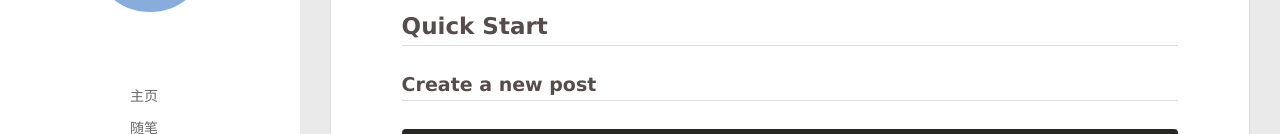
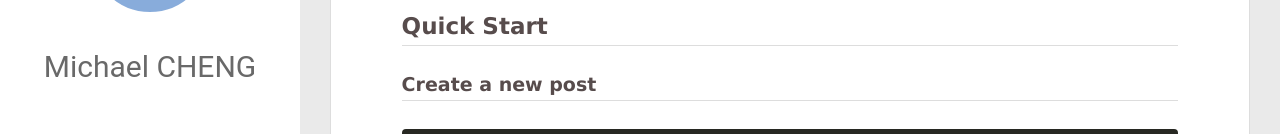
Before and after one commit to zche4846/zche4846-zche4846.github.io, a plain HTML site: page 2020/11/15/hello-world/index.html in a window 1280 px wide. Shown: the part 223-357 px from the top of the page. Drawn offline with Linux system fonts and the light colour scheme; no server answers.

Commit message:
Site updated: 2020-11-17 00:45:58

```diff
--- a/2020/11/15/hello-world/index.html
+++ b/2020/11/15/hello-world/index.html
@@ -50,7 +50,7 @@
 			<img src="/assets/img/icon.png" class="js-avatar">
 		</a>
 		<hgroup>
-		  <h1 class="header-author"><a href="/"></a></h1>
+		  <h1 class="header-author"><a href="/">Michael CHENG</a></h1>
 		</hgroup>
 
 
@@ -108,8 +108,10 @@
 				<img src="/assets/img/icon.png" class="js-avatar">
 			</div>
 			<hgroup>
-			  <h1 class="header-author js-header-author"></h1>
+			  <h1 class="header-author js-header-author">Michael CHENG</h1>
 			</hgroup>
+
+			<p class="header-subtitle"><i class="icon icon-quo-left"></i>by 开福区老实人和哈尔滨脸颊肉收藏家<i class="icon icon-quo-right"></i></p>
 
 
 
```
Also changed, not shown: 2020/11/15/post-title/index.html (+4 -2 lines), archives/2020/11/index.html (+4 -2 lines), archives/2020/index.html (+4 -2 lines), archives/index.html (+4 -2 lines), categories/1/2/index.html (+4 -2 lines), categories/1/index.html (+4 -2 lines), index.html (+4 -2 lines), page/index.html (+4 -2 lines).
